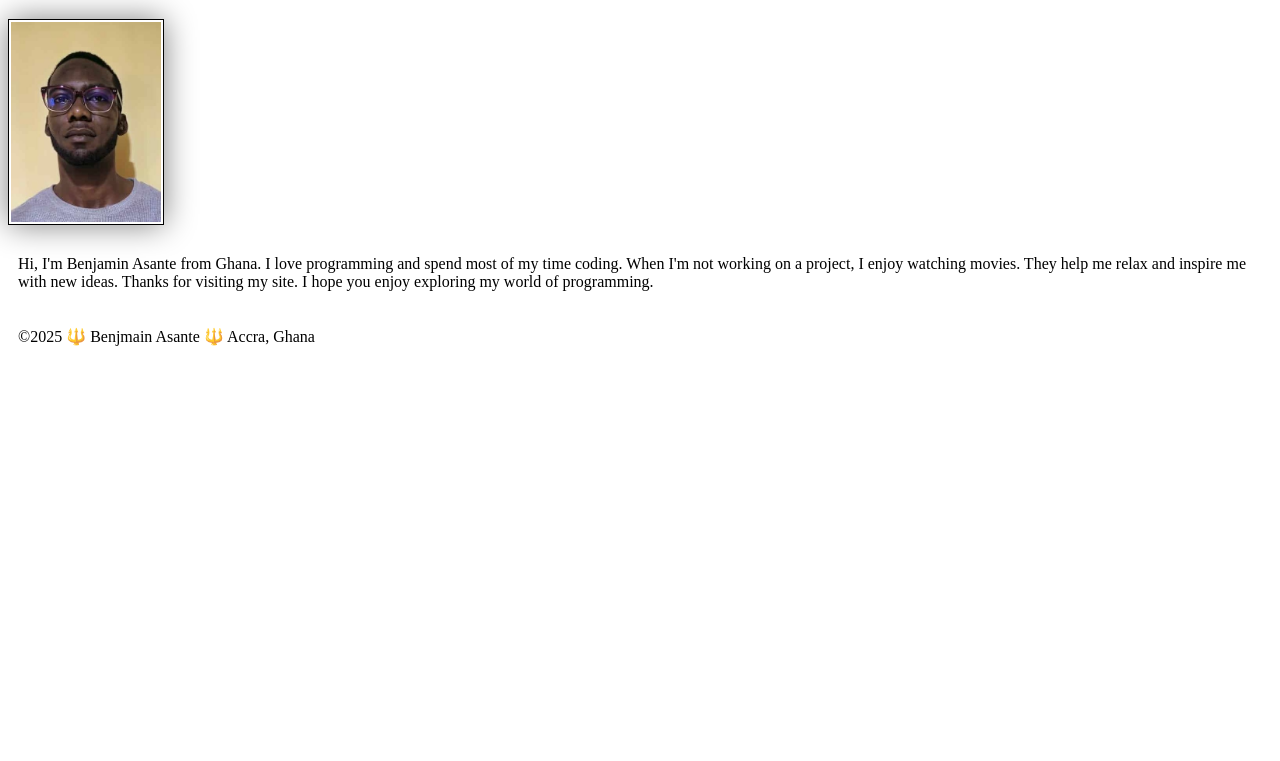
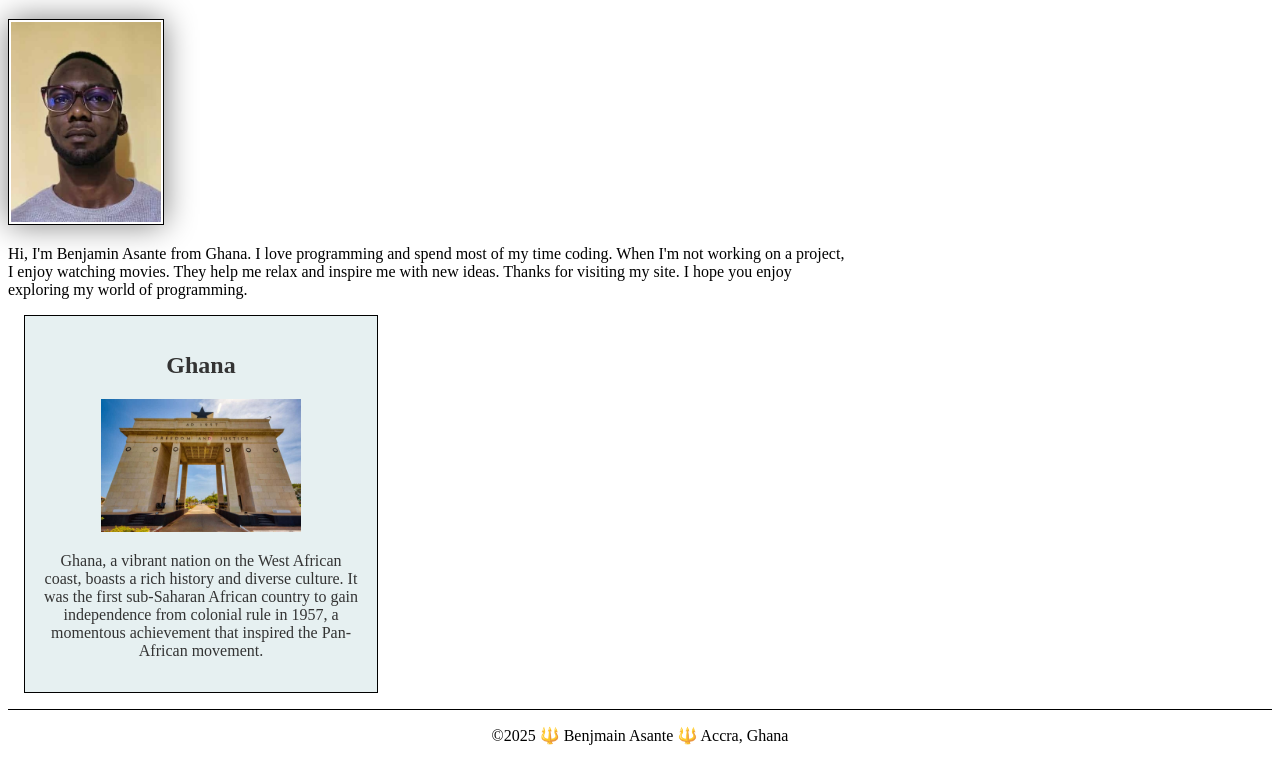
Before and after one commit to codejoeylee/wdd130, a plain HTML site: page index.html in a window 1280 px wide. Shown: the part 205-966 px from the top of the page. Before the commit the page ends 800 px from the top, so only its background shows below. Drawn offline with Linux system fonts and the light colour scheme.

Commit message:
modifing the index.html and style.css

```diff
--- a/index.html
+++ b/index.html
@@ -4,6 +4,8 @@
     <meta charset="utf-8">
     <meta name="viewport" content="width=device-width,initial-scale=1.0">
     <title>Benjamin Asante | WDD 130</title>
+    <meta name="description" content="Benjamin Asante's BYU-Idaho WDD 130 course home page">
+    <meta name="author" content="Benjamin Asante">
     <link rel="stylesheet" href="styles/styles.css">
   </head>
   <body>
@@ -23,6 +25,13 @@
         visiting my site. I hope you enjoy exploring my world of programming.
       </p>
     </main>
+    <aside>
+      <h2>Ghana</h2>
+      <img src="images/Ghana.jpg" alt="ACCRA,REPUBLIC OF GHANA - APRIL 30,2018:Independence Memorial Arch at Independence Square in the center of Accra" />
+      <p>
+        Ghana, a vibrant nation on the West African coast, boasts a rich history and diverse culture. It was the first sub-Saharan African country to gain independence from colonial rule in 1957, a momentous achievement that inspired the Pan-African movement.
+      </p>
+    </aside>
     <footer>
       <p>&copy;2025 🔱 Benjmain Asante 🔱 Accra, Ghana</p>
     </footer>
--- a/styles/styles.css
+++ b/styles/styles.css
@@ -13,7 +13,7 @@ h1 {
     color: darkblue;
 }
 
-img{
+main img{
     width: 150px;
     height: auto;
     border: 1px solid black;
@@ -22,5 +22,30 @@ img{
 }
 
 p {
-    padding: 10px;
+    padding: 0;
 }
+
+main {
+    max-width: 840px;
+}
+
+aside {
+    width :20rem;
+    margin: 1rem;
+    border: 1px solid black;
+    padding: 1rem;
+    background-color: #e6f0f1;
+    color: #333;
+    text-align: center;
+}
+
+aside img{
+    width: 200px;
+    height: auto;
+}
+
+footer {
+    margin-top: 15px;
+    border-top: 1px solid #000;
+    text-align: center;
+}
```
Also changed, not shown: images/Ghana.jpg (added).
